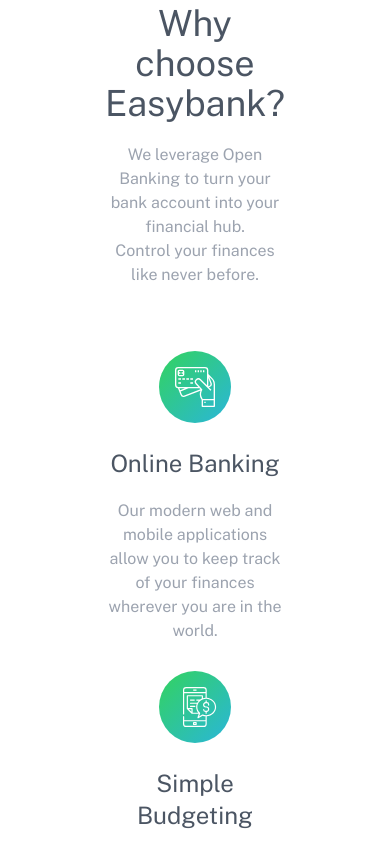
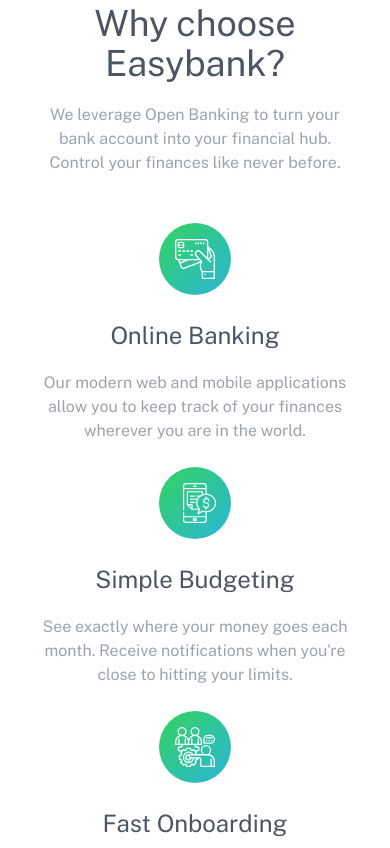
Before and after one commit to devacunetixtech/acunetixeasybank3bridge, a plain HTML site: page index.html in a window 390 px wide. Shown: the part 636-1484 px from the top of the page. Drawn offline with nearby package versions, Linux system fonts and the light colour scheme.

Commit message:
paddings and margins for responsiveness

```diff
--- a/index.html
+++ b/index.html
@@ -66,34 +66,34 @@
   </section>
 
   <!-- Features Section -->
-  <section class="py-16 bg-white mx-10">
+  <section class="py-16 bg-white mx-2">
     <div class="container mx-auto px-6 pt-5 pb-6">
-      <div class="mb-12 mx-10 text-center md:text-left">
-        <p class="text-4xl text-gray-600 mb-5">Why choose Easybank?</p>
-        <p class="text-gray-400">We leverage Open Banking to turn your bank account into your financial hub.</p>
-        <p class="text-gray-400 pb-4">Control your finances like never before.</p>
+      <div class="mb-12">
+        <p class="text-4xl text-gray-600 text-center md:text-left mb-5">Why choose Easybank?</p>
+        <p class="text-gray-400 text-center md:text-left">We leverage Open Banking to turn your bank account into your financial hub. Control your finances like never before.</p>
+        <!-- <p class="text-gray-400 pb-4">Control your finances like never before.</p> -->
       </div>
-      <div class="grid grid-cols-1 md:grid-cols-2 lg:grid-cols-4 gap-7 mx-10 text-center md:text-left">
+      <div class="grid grid-cols-1 sm:grid-cols-2 md:grid-cols-3 lg:grid-cols-4 gap-6">
         <!-- Feature 1 -->
-        <div class="">
+        <div class="text-center md:text-left">
           <img src="./images/icon-online.svg" alt="Icon" class="mb-6 mx-auto md:mx-0">
           <h3 class="text-2xl text-gray-600 mb-5">Online Banking</h3>
           <p class="text-gray-400">Our modern web and mobile applications allow you to keep track of your finances wherever you are in the world.</p>
         </div>
         <!-- Feature 2 -->
-        <div class="">
+        <div class="text-center md:text-left">
           <img src="images/icon-budgeting.svg" alt="Icon" class="mb-6 mx-auto md:mx-0">
           <h3 class="text-2xl text-gray-600 mb-5">Simple Budgeting</h3>
           <p class="text-gray-400">See exactly where your money goes each month. Receive notifications when you're close to hitting your limits.</p>
         </div>
         <!-- Feature 3 -->
-        <div class="">
+        <div class="text-center md:text-left">
           <img src="./images/icon-onboarding.svg" alt="Icon" class="mb-6 mx-auto md:mx-0">
           <h3 class="text-2xl text-gray-600 mb-5">Fast Onboarding</h3>
           <p class="text-gray-400">We don't do branches. Open your account in minutes online and start taking control of your finances right away.</p>
         </div>
         <!-- Feature 4 -->
-        <div class="">
+        <div class="text-center md:text-left">
           <img src="./images/icon-api.svg" alt="Icon" class="mb-6 mx-auto md:mx-0">
           <h3 class="text-2xl text-gray-600 mb-5">Open API</h3>
           <p class="text-gray-400">Manage your savings, investments, pension, and much more from one account. Tracking your money has never been easier.</p>
@@ -102,12 +102,11 @@
     </div>
   </section>
 
-
   <!-- Articles Section -->
   <section class="bg-gray-100 py-10">
     <div class="container mx-auto px-6 py-10">
-      <p class="text-4xl text-gray-600 mb-12 mx-10">Latest Articles</p>
-      <div class="grid grid-cols-1 sm:grid-cols-2 md:grid-cols-3 lg:grid-cols-4 gap-6 mx-10">
+      <p class="text-4xl text-gray-600 mb-12">Latest Articles</p>
+      <div class="grid grid-cols-1 sm:grid-cols-2 md:grid-cols-3 lg:grid-cols-4 gap-6">
         <!-- Article 1 -->
         <div class="bg-white rounded-lg overflow-hidden">
           <img src="./images/image-currency.jpg" alt="Article Image" class="" style="height: 50%;width: 100vw;">
```
